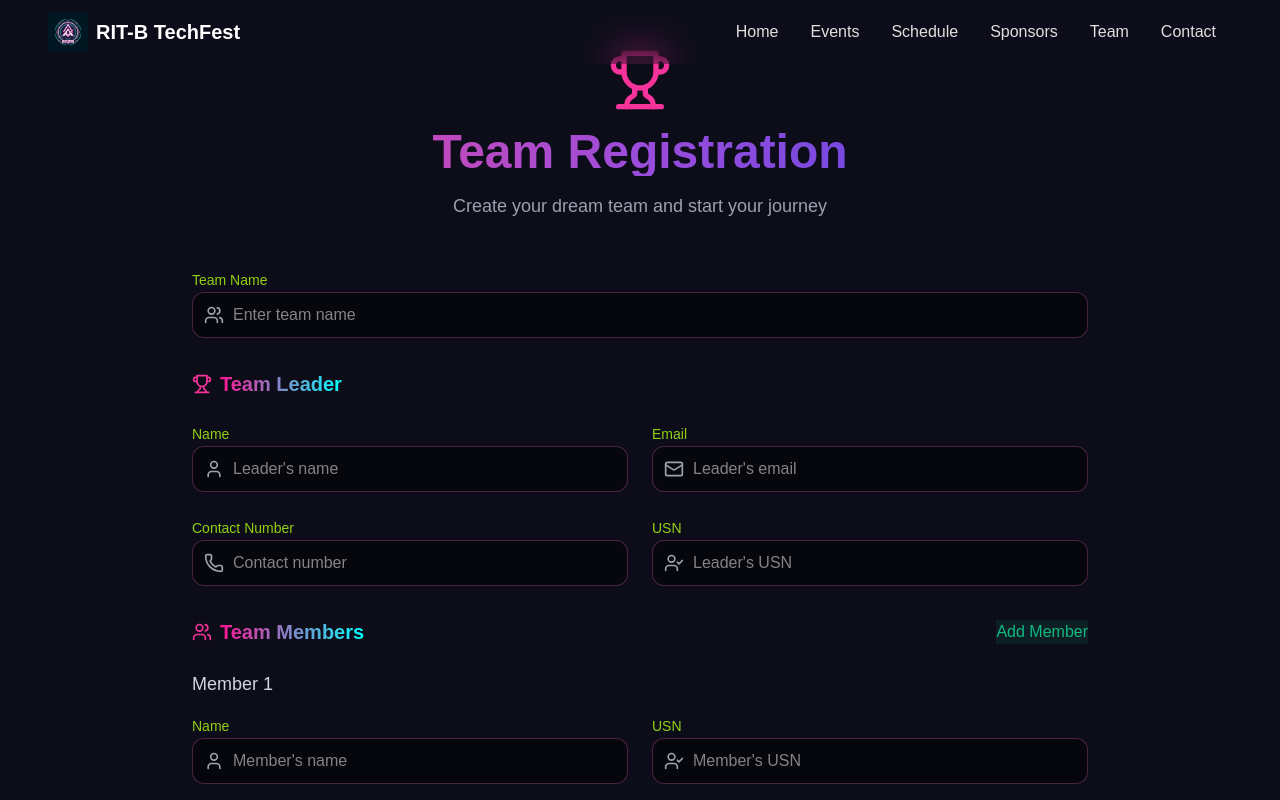
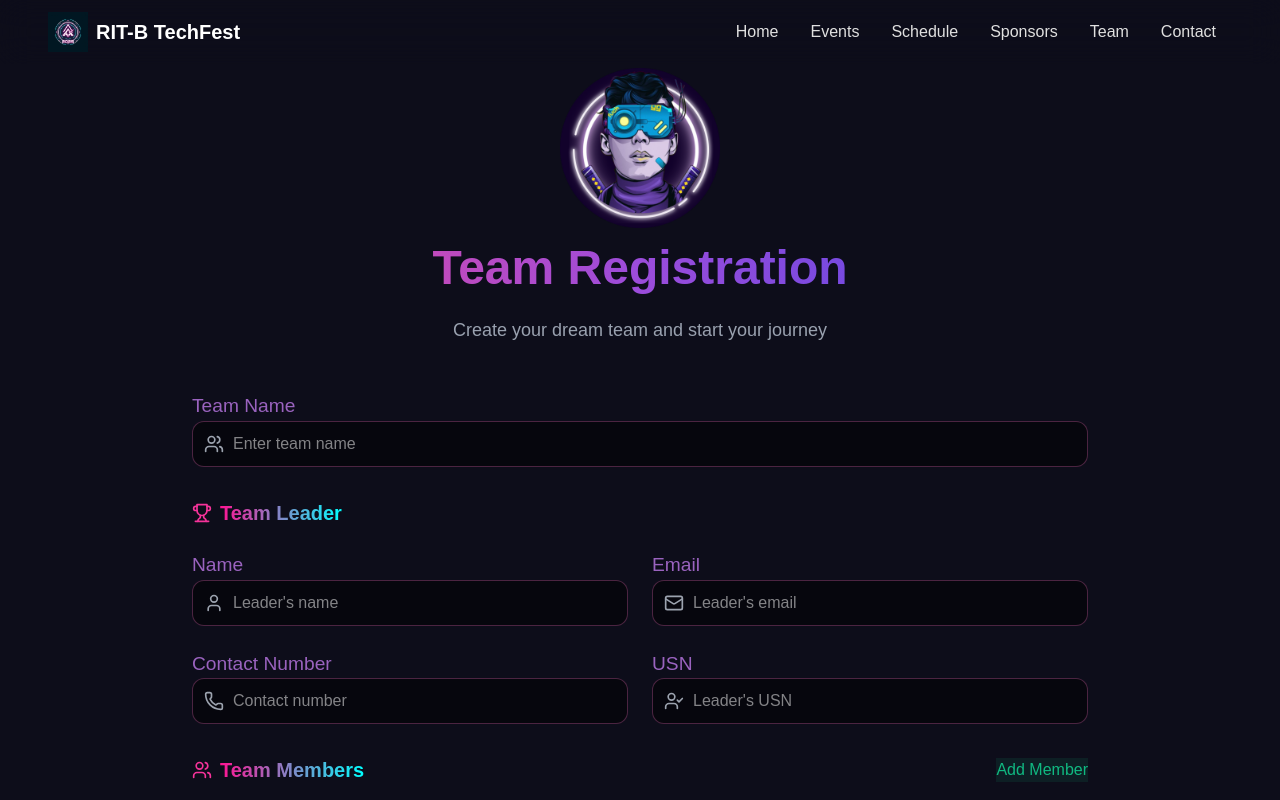
Before and after one commit to whyVedang/IEEE-Aavishkaar-2025-fe, a React (Vite) app: page /1/teamregister in a window 1280 px wide. Shown: the top 800 px of the page. Built offline with nearby package versions, Linux system fonts and the light colour scheme.

Commit message:
updated AddTeamForm.jsx

```diff
--- a/src/components/forms/AddTeamForm.jsx
+++ b/src/components/forms/AddTeamForm.jsx
@@ -3,6 +3,7 @@ import { Send, User, Mail, Phone, UserCheck, Users, Trophy } from "lucide-react"
 import styles from "./AddTeamForm.module.css";
 import { useParams } from "react-router";
 import axios from "axios";
+import logo from "../../assets/logo.png";
 
 const AddTeamForm = () => {
   const {id}=useParams();
@@ -90,8 +91,11 @@ const AddTeamForm = () => {
     <div className="min-h-screen py-12 px-4 sm:px-6 lg:px-8">
       <div className="max-w-4xl mx-auto">
         <div className="text-center mb-12">
-          <Trophy className="w-16 h-16 mx-auto mb-4 text-pink-500" />
-          <h1 className={`font-orbitron text-4xl md:text-5xl font-bold mb-4 ${styles.textGradient}`}>
+        <div className="flex justify-center pt-5">
+            <img src={logo} alt="logo" className="w-24 h-24 sm:w-32 sm:h-32 md:w-40 md:h-40 object-contain" />
+        </div>
+
+          <h1 className={`font-orbitron pt-4 pb-2 text-4xl md:text-5xl font-bold mb-4 ${styles.textGradient}`}>
             Team Registration
           </h1>
           <p className="text-gray-400 text-lg">Create your dream team and start your journey</p>
--- a/src/components/forms/AddTeamForm.module.css
+++ b/src/components/forms/AddTeamForm.module.css
@@ -25,9 +25,9 @@
 }
 
 .formLabel {
-  font-size: 0.875rem;
+  font-size: 1.2rem;
   font-weight: 500;
-  color: rgb(145, 209, 17);
+  color: rgb(154, 99, 191);
 }
 
 .formSection {
```
